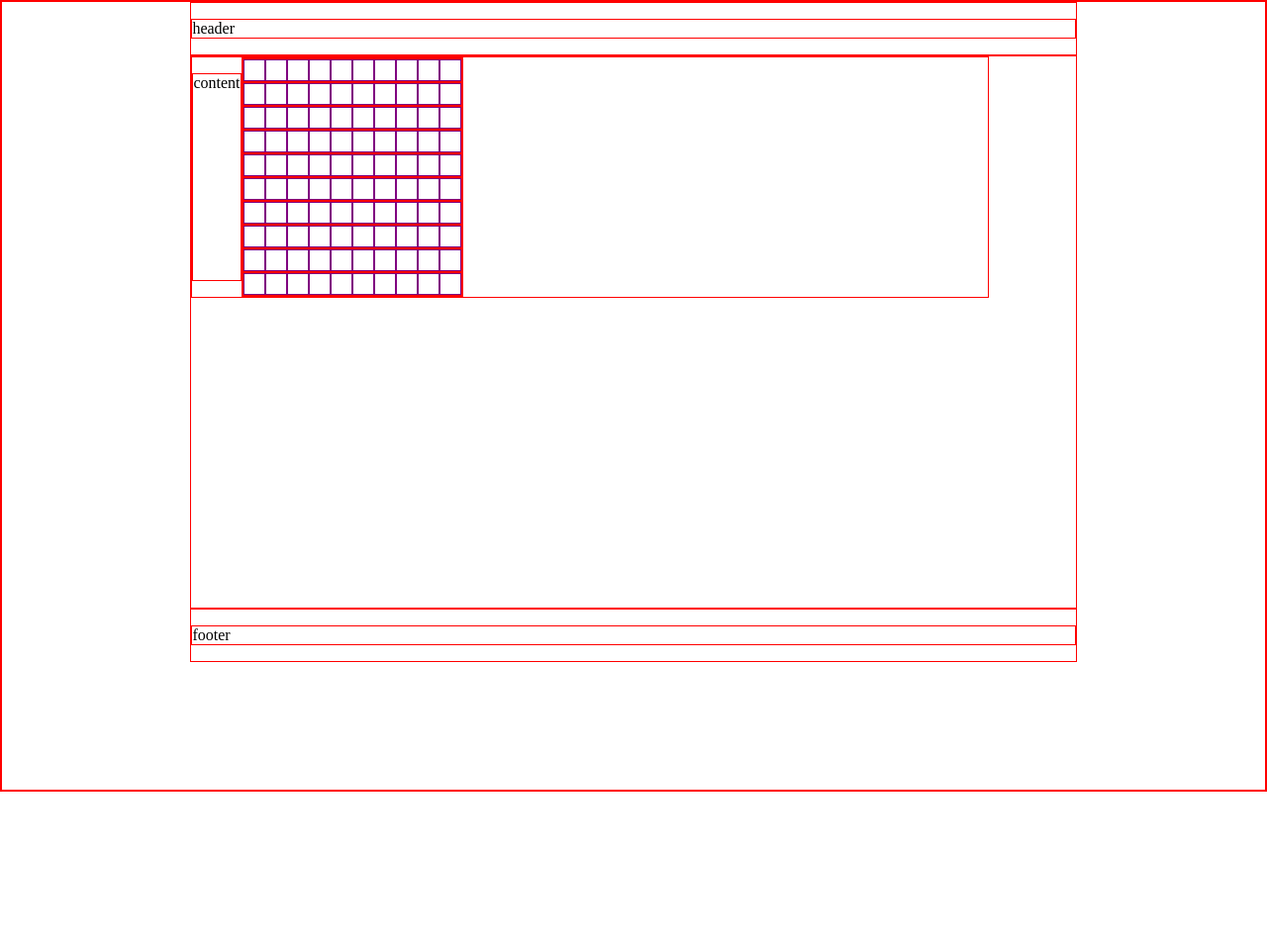
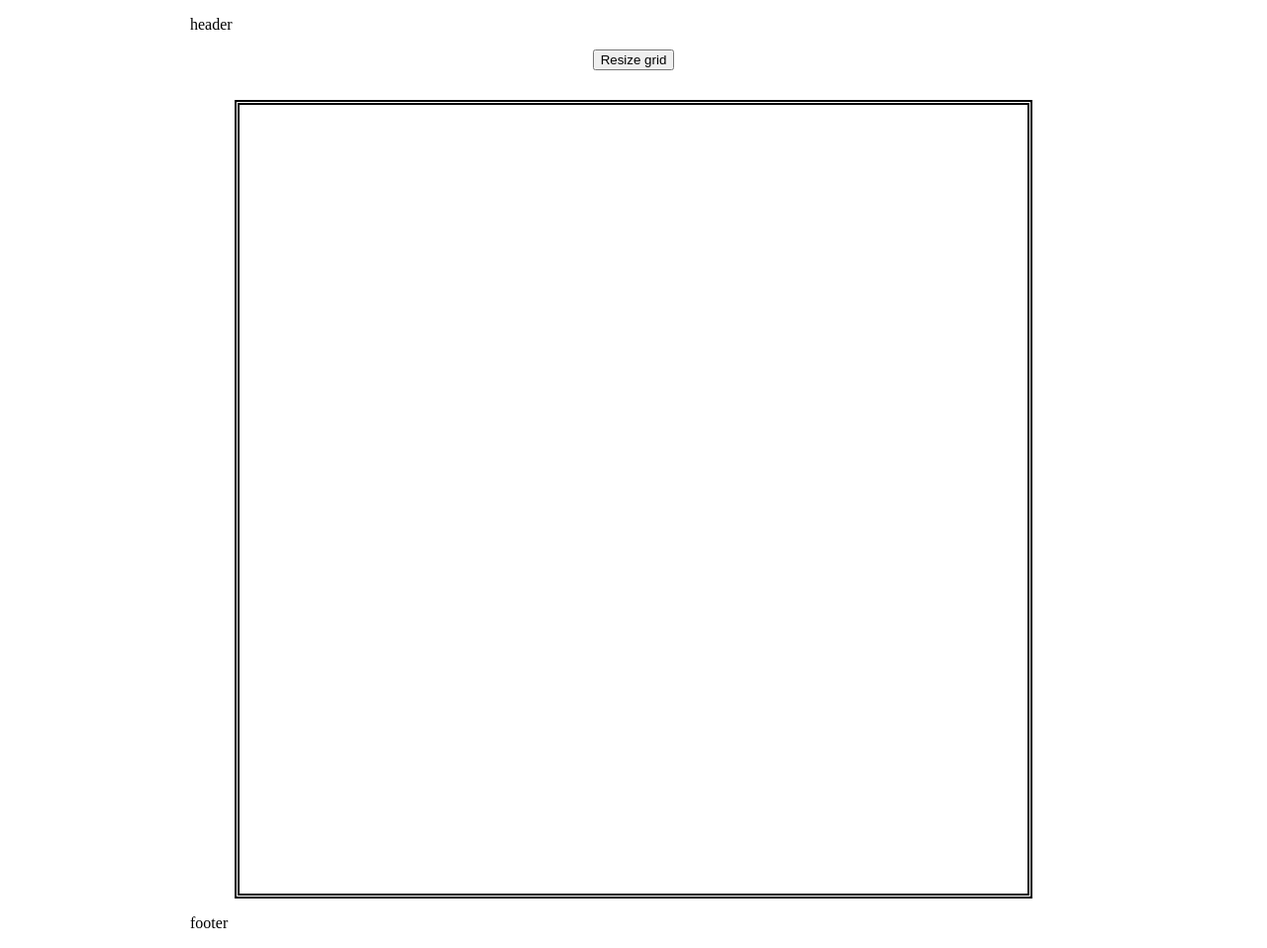
Before and after one commit to cdestradab/etch-a-sketch, a plain HTML site: page index.html in a window 1280 px wide. Shown: the whole page at 99% size. Before the commit the page ends 800 px from the top, so only its background shows below. Drawn offline with Linux system fonts and the light colour scheme.

Commit message:
Add the logic for painting the grid correctly.

```diff
--- a/css/style.css
+++ b/css/style.css
@@ -1,6 +1,6 @@
-*{
+/* *{
     border: solid red 1px;
-}
+} */
 
 body {
     margin: 0;
@@ -15,10 +15,35 @@ body {
 
 main {
     min-height: 70%;
+    display: flex;
+    flex-direction: column;
+    align-items: center;
 }
 
+/* GRID STYLING */
+
 .eas-container {
-    display: flex;
-    align-self: center;
     width: 90%;
 }
+
+.eas-button {
+    margin-bottom: 30px;
+}
+
+.eas-grid {
+    display: flex;
+    flex-direction: column;
+    align-self: center;
+    border: double black 5px;
+}
+
+.eas-row {
+    display: flex;
+    flex: 1;
+    min-width: 100%;
+}
+
+.eas-square {
+    aspect-ratio: 1/1   ;
+    flex: 1;
+}
--- a/index.html
+++ b/index.html
@@ -11,8 +11,9 @@
         <p>header</p>
     </header>
     <main class="section">
+        <button class="eas-button">Resize grid</button>
         <div class="eas-container">
-            <p>content</p>
+
         </div>
     </main>
     <footer class="section">
--- a/js/script.js
+++ b/js/script.js
@@ -1,31 +1,26 @@
 const gridContainer = document.querySelector('.eas-container');
 
 let gridSize = 16;
+let brushColor = 'brown';
 
 function createSquare() {
     const newSquare = document.createElement('div');
-    const dimension = '20px';
+    // const dimension = '20px';
 
     newSquare.classList.add('eas-square');
-    newSquare.style.width = dimension;
-    newSquare.style.height = dimension;
-    newSquare.style.border = 'solid purple 1px';
+    // newSquare.style.width = dimension;
+    // newSquare.style.height = dimension;
+    // newSquare.style.border = 'solid purple 1px';
 
     return newSquare;
 }
 
-// const newSquare = createSquare();
-// const otherSquare = createSquare();
-
-// gridContainer.appendChild(newSquare);
-// gridContainer.appendChild(otherSquare);
-
-function buildRow(rowNumber = 1) {
-    let columns = 10;
+function buildRow(columns = 10, rowNumber = 1) {
+    // let columns = 10;
     const newRow = document.createElement('div');
 
     newRow.classList.add('eas-row');
-    newRow.style.display = 'flex';
+    // newRow.style.display = 'flex';
 
     for (let i = 1; i <= columns; i++) {
         const square = createSquare();
@@ -36,19 +31,16 @@ function buildRow(rowNumber = 1) {
     return newRow;
 }
 
-// const newRow = buildRow();
-// gridContainer.appendChild(newRow);
-
-function buildGrid() {
-    let rows = 10;
+function buildGrid(columns = 10, rows = columns) {
+    // let rows = 10;
     const newGrid = document.createElement('div');
 
     newGrid.classList.add('eas-grid');
-    newGrid.style.display = 'flex';
-    newGrid.style.flexDirection = 'column';
+    // newGrid.style.display = 'flex';
+    // newGrid.style.flexDirection = 'column';
 
     for (let i = 1; i <= rows; i++) {
-        const row = buildRow(i);
+        const row = buildRow(columns, i);
 
         newGrid.appendChild(row);
     }
@@ -56,5 +48,40 @@ function buildGrid() {
     return newGrid;
 }
 
-const newGrid = buildGrid();
+const newGrid = buildGrid(gridSize);
 gridContainer.appendChild(newGrid);
+
+// ----------------
+
+paintGrid = function(color = '#0000FF') {
+    let grid = document.querySelector('.eas-grid');
+    grid.addEventListener('mouseover', function(event) {
+        // squareId = event.target.id;
+        targetElement = event.target;
+        // console.log(targetElement.classList[0])
+
+        if (targetElement.classList[0] === 'eas-square'){
+            targetElement.style.backgroundColor = color;
+        }
+        // console.log(squareId);
+    })
+}
+
+paintGrid(brushColor);
+
+resizeGrid = function() {
+    let btn = document.querySelector('.eas-button');
+    btn.addEventListener('click', function() {
+        newSize = prompt('What is the new size of the grid?');
+        while (newSize > 100 || newSize < 1 || isNaN(newSize)) {
+            newSize = prompt('Your input has to be a number from 1 to 100');
+        }
+        // console.log(newSize);
+
+        gridContainer.innerHTML = "";
+        gridContainer.appendChild(buildGrid(newSize))
+        paintGrid(brushColor);
+    })
+}
+
+resizeGrid();
```
Also changed, not shown: 1 other file.
